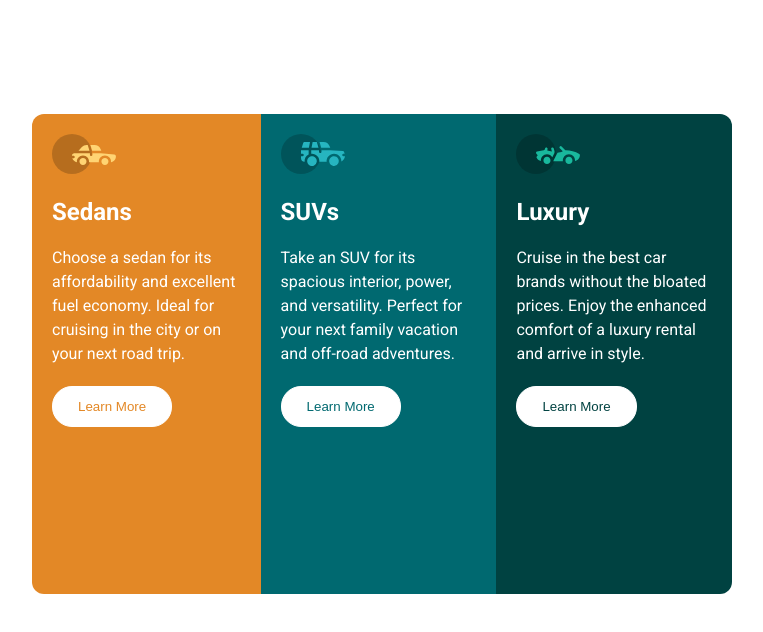
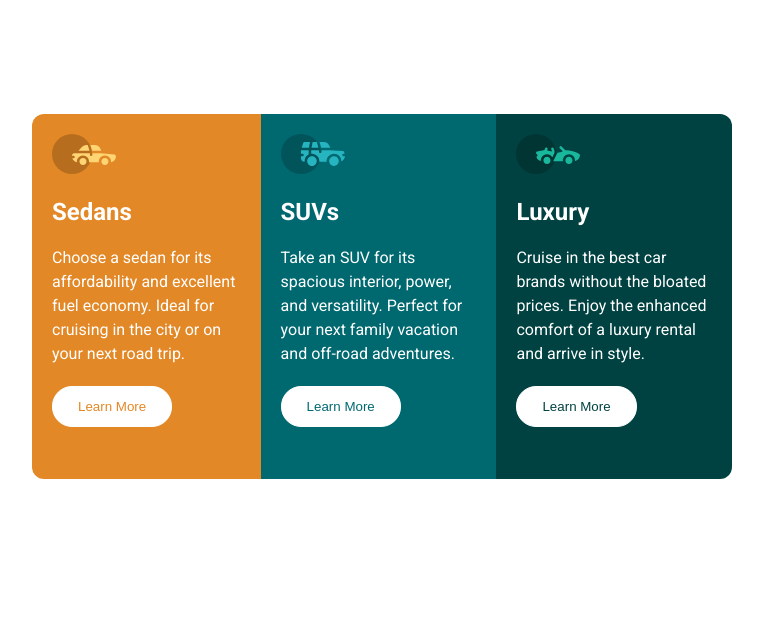
Before and after one commit to rubymurphy/3-column, a plain HTML site: page index.html in a window 1280 px wide. Shown: the whole page, without its empty margins (258-1021 px from the left). Drawn offline with Linux system fonts and the light colour scheme.

Commit message:
box height

```diff
--- a/style.css
+++ b/style.css
@@ -46,7 +46,7 @@ body {
 }
 
 .con {
-    height: 60vh;
+    height: 365px;
     padding: 20px;
 }
 
```
